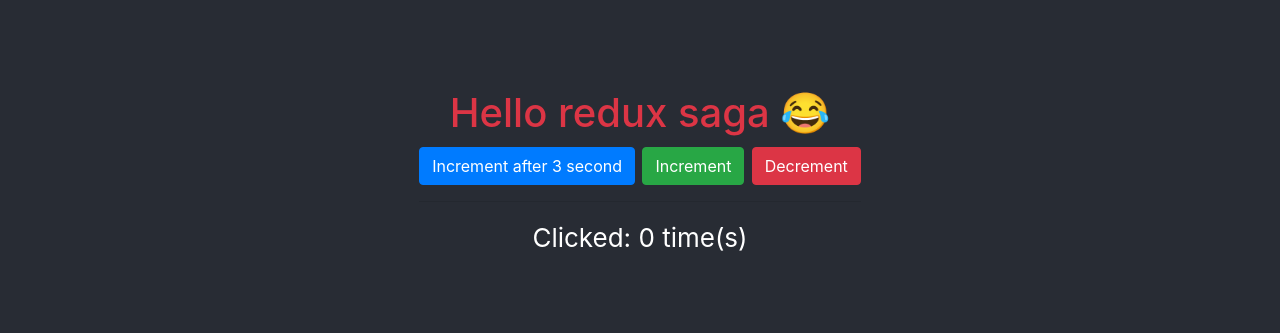
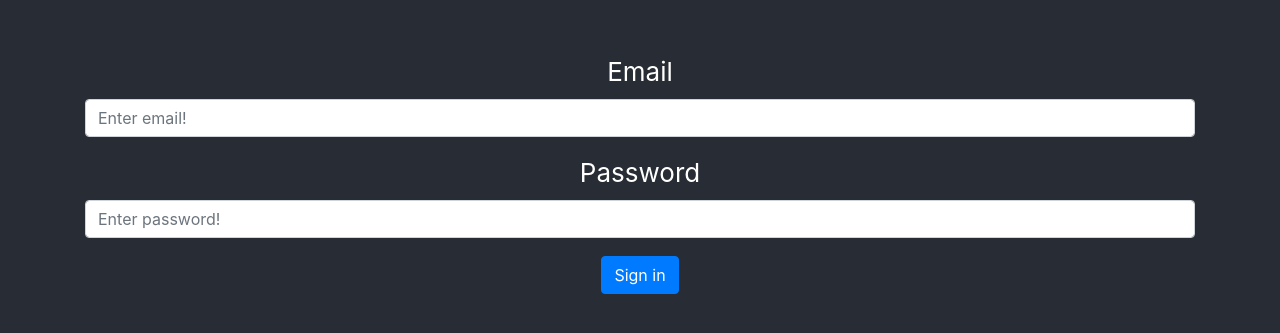
Before and after one commit to chinguyen98/test-redux-saga, a React (Create React App) app: page /auth/sign-in in a window 1280 px wide. Shown: the part 227-560 px from the top of the page. Built offline with nearby package versions, Linux system fonts and the light colour scheme.

Commit message:
set up validate form

```diff
--- a/src/App.js
+++ b/src/App.js
@@ -1,24 +1,17 @@
 import './App.css';
-import Counter from './components/counter.component';
-import { useDispatch, useSelector } from 'react-redux';
-import { asyncIncrementCounter, decrementCounter, incrementCounter } from './actions/counter.action';
+import { BrowserRouter, Redirect, Route } from 'react-router-dom';
+import Auth from './components/Auth';
+import CounterPage from './components/CounterPage';
 
 function App() {
-  const count = useSelector(state => state.counter.count);
-  const dispatch = useDispatch();
-
   return (
     <div className="App">
       <header className="App-header">
-        <h1 className="text-danger">Hello redux saga 😂</h1>
-        <div>
-          <Counter
-            value={count}
-            onIncrement={() => dispatch(incrementCounter())}
-            onDecrement={() => dispatch(decrementCounter())}
-            onIncrementAsync={() => dispatch(asyncIncrementCounter())}
-          />
-        </div>
+        <BrowserRouter>
+          <Route exact path='/' component={CounterPage}></Route>
+          <Route path='/auth' component={Auth} />
+          <Redirect exact to="/auth/sign-in"></Redirect>
+        </BrowserRouter>
       </header>
     </div>
   );
--- /dev/null
+++ b/src/components/Auth/SignInPage/index.jsx
@@ -0,0 +1,47 @@
+import React from 'react';
+import { useForm } from 'react-hook-form';
+import { Button, Container, Form, FormGroup, Input, Label } from 'reactstrap';
+import { yupResolver } from '@hookform/resolvers/yup';
+import * as yup from "yup";
+
+function SignInPage() {
+
+  const schema = yup.object().shape({
+    email: yup.string().email('Vui lòng nhập đúng định dạng email!').required('Vui lòng nhập email!'),
+    password: yup.string().required('Vui lòng nhập password'),
+  });
+
+  const { handleSubmit, register, errors } = useForm({
+    resolver: yupResolver(schema),
+  });
+
+  const handleSignIn = () => {
+    console.log('Sign in!');
+  }
+
+  return (
+    <Container>
+      <Form
+        onSubmit={handleSubmit(handleSignIn)}
+      >
+        <FormGroup>
+          <Label for="email">
+            Email
+          </Label>
+          <Input type="text" name="email" id="email" placeholder="Enter email!" innerRef={register} />
+          <p className="text-danger">{errors.email?.message}</p>
+        </FormGroup>
+        <FormGroup>
+          <Label for="password">
+            Password
+          </Label>
+          <Input type="password" name="password" id="password" placeholder="Enter password!" innerRef={register} />
+          <p className="text-danger">{errors.password?.message}</p>
+        </FormGroup>
+        <Button color="primary">Sign in</Button>
+      </Form>
+    </Container>
+  )
+}
+
+export default SignInPage;
--- /dev/null
+++ b/src/components/Auth/index.jsx
@@ -0,0 +1,17 @@
+import React from 'react';
+import { Route, Switch, useRouteMatch } from 'react-router-dom';
+import SignInPage from './SignInPage';
+
+function Auth() {
+  const match = useRouteMatch();
+
+  return (
+    <>
+      <Switch>
+        <Route exact path={`${match.url}/sign-in`} component={SignInPage} />
+      </Switch>
+    </>
+  )
+}
+
+export default Auth;
--- /dev/null
+++ b/src/components/CounterPage/index.jsx
@@ -0,0 +1,24 @@
+import React from 'react';
+import { useDispatch, useSelector } from 'react-redux';
+import { asyncIncrementCounter, decrementCounter, incrementCounter } from '../../actions/counter.action';
+import Counter from './counter.component';
+
+function CounterPage() {
+  const count = useSelector(state => state.counter.count);
+  const dispatch = useDispatch();
+  return (
+    <>
+      <h1 className="text-danger">Hello redux saga 😂</h1>
+      <div>
+        <Counter
+          value={count}
+          onIncrement={() => dispatch(incrementCounter())}
+          onDecrement={() => dispatch(decrementCounter())}
+          onIncrementAsync={() => dispatch(asyncIncrementCounter())}
+        />
+      </div>
+    </>
+  )
+}
+
+export default CounterPage;
```
Also changed, not shown: package.json (+7 -1 lines), src/components/CounterPage/counter.component.js (renamed from src/components/counter.component.js), 1 other file (tests, documents, lock files or other folders).
